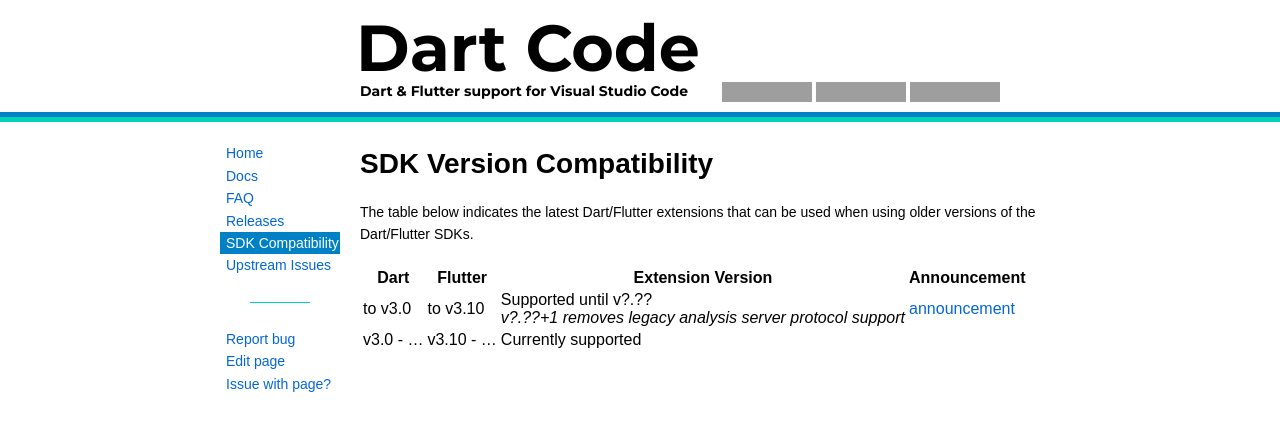
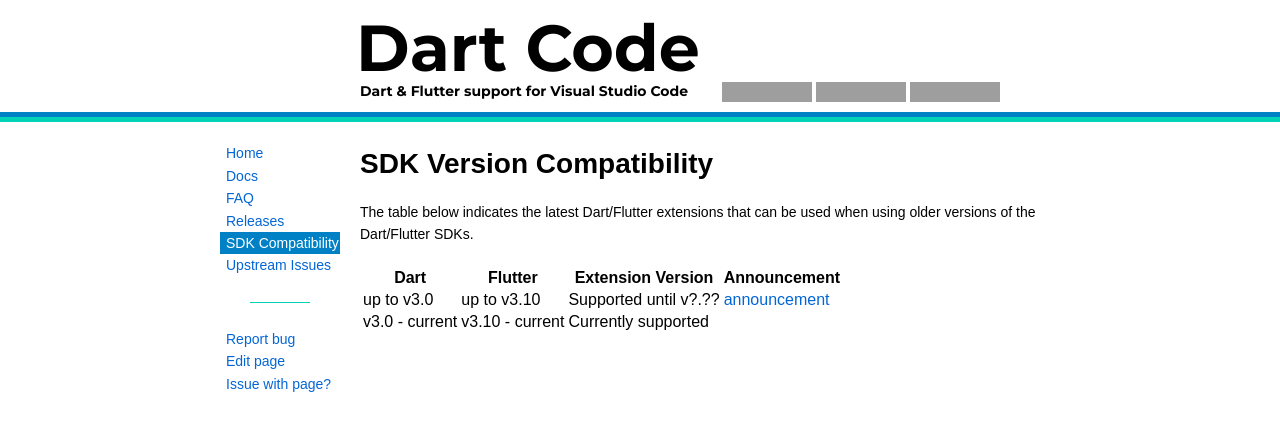
Before and after one commit to Dart-Code/Website, a Jekyll site: the page built from sdk-version-compatibility.md, in a window 1280 px wide, cut to the strip 0-431 px from the top of the page. Built offline with Jekyll 4.4.1, drawn with Linux system fonts in a browser that asks for light colours; grey boxes are pictures that could not be loaded.

Commit message:
Tweak formatting

```diff
--- a/sdk-version-compatibility.md
+++ b/sdk-version-compatibility.md
@@ -12,5 +12,5 @@
 
 | Dart | Flutter | Extension Version | Announcement |
 | ----- | ----- | ----- | ----- |
-| to v3.0 | to v3.10 | Supported until v?.??<br /> _v?.??+1 removes legacy analysis server protocol support_ | [announcement](https://groups.google.com/g/flutter-announce/c/JQHzM3FbBGI) |
-| v3.0 - ... | v3.10 - ... | Currently supported |
+| up to v3.0 | up to v3.10 | <span title="v?.??+1 removes legacy analysis server protocol support">Supported until v?.??</span> | [announcement](https://groups.google.com/g/flutter-announce/c/JQHzM3FbBGI) |
+| v3.0 - current | v3.10 - current | Currently supported |
```
